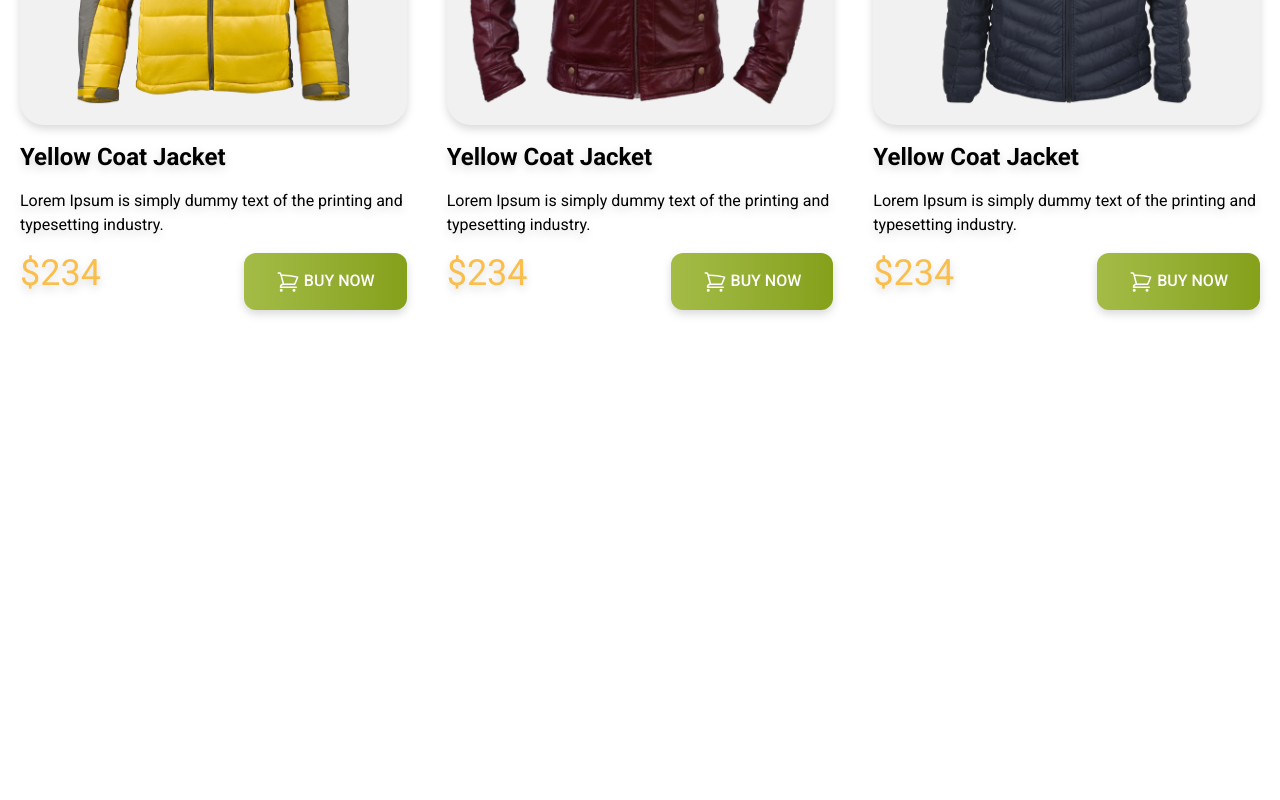
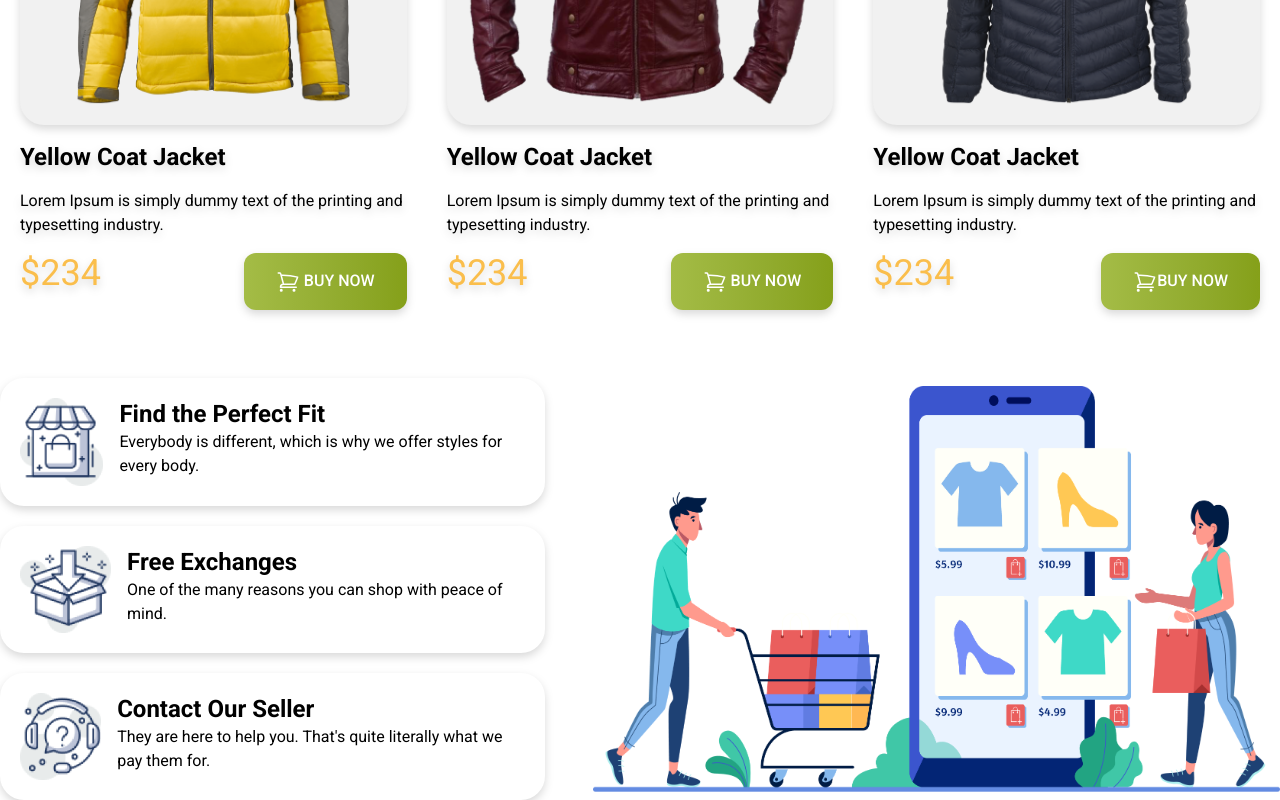
Before and after one commit to Shohidul02/Penguin_fashion_using_tailwind, a plain HTML site: page index.html in a window 1280 px wide. Shown: the part 1787-2587 px from the top of the page. Before the commit the page ends 2165 px from the top, so only its background shows below. Drawn offline with nearby package versions, Linux system fonts and the light colour scheme.

Commit message:
shoping section are done

```diff
--- a/index.html
+++ b/index.html
@@ -116,8 +116,9 @@
                     </div>
                 </div>
             </section>
+             <!-- man Jacket Section -->
             <section class="my-12">
-                <h3 class="text-5xl uppercase text-[#363958] font-bebas">Woman Jacket</h3>
+                <h3 class="text-5xl uppercase text-[#363958] font-bebas">man Jacket</h3>
 
                 <!-- jacket card container -->
                 <div class="grid grid-cols-1 md:grid-cols-2 lg:grid-cols-3">
@@ -173,12 +174,37 @@
                                     stroke="currentColor" class="size-6 text-white inline">
                                     <path stroke-linecap="round" stroke-linejoin="round"
                                         d="M2.25 3h1.386c.51 0 .955.343 1.087.835l.383 1.437M7.5 14.25a3 3 0 0 0-3 3h15.75m-12.75-3h11.218c1.121-2.3 2.1-4.684 2.924-7.138a60.114 60.114 0 0 0-16.536-1.84M7.5 14.25 5.106 5.272M6 20.25a.75.75 0 1 1-1.5 0 .75.75 0 0 1 1.5 0Zm12.75 0a.75.75 0 1 1-1.5 0 .75.75 0 0 1 1.5 0Z" />
-                                </svg>
-
-                                BUY NOW</button>
+                                </svg>BUY NOW</button>
                         </div>
                     </div>
                 </div>
+            </section>
+
+            <section class="md:flex items-center gap-12">
+                <div class="gap-10">
+                    <div class="flex p-5 rounded-3xl bg-[#ffffff]  drop-shadow-lg gap-4 ">
+                        <div> <img class="w-24" src="icons/house.png" alt=""></div>
+                        <div><h3 class="text-2xl font-bold">Find the Perfect Fit</h3>
+                         <p>Everybody is different, which is why we
+                             offer styles for every body.</p> </div>
+                     </div>
+                     <div class="flex  p-5 rounded-3xl bg-[#ffffff] drop-shadow-lg gap-4 mt-5">
+                         <div> <img class="w-24" src="icons/box.png" alt=""></div>
+                         <div><h3 class="text-2xl font-bold">Free Exchanges</h3>
+                          <p>One of the many reasons you can shop
+                             with peace of mind.</p> </div>
+                      </div>
+                      <div class="flex p-5 rounded-3xl bg-[#ffffff] drop-shadow-lg gap-4 mt-5">
+                         <div> <img class="w-24" src="icons/question.png" alt=""></div>
+                         <div><h3 class="text-2xl font-bold">Contact Our Seller</h3>
+                          <p>They are here to help you. That's quite
+                             literally what we pay them for.</p> </div>
+                      </div>
+                </div>
+                <div>
+                    <img class="w-svh" src="images/shopping.png" alt="">
+                </div>
+
             </section>
         </main>
     <footer>
```
